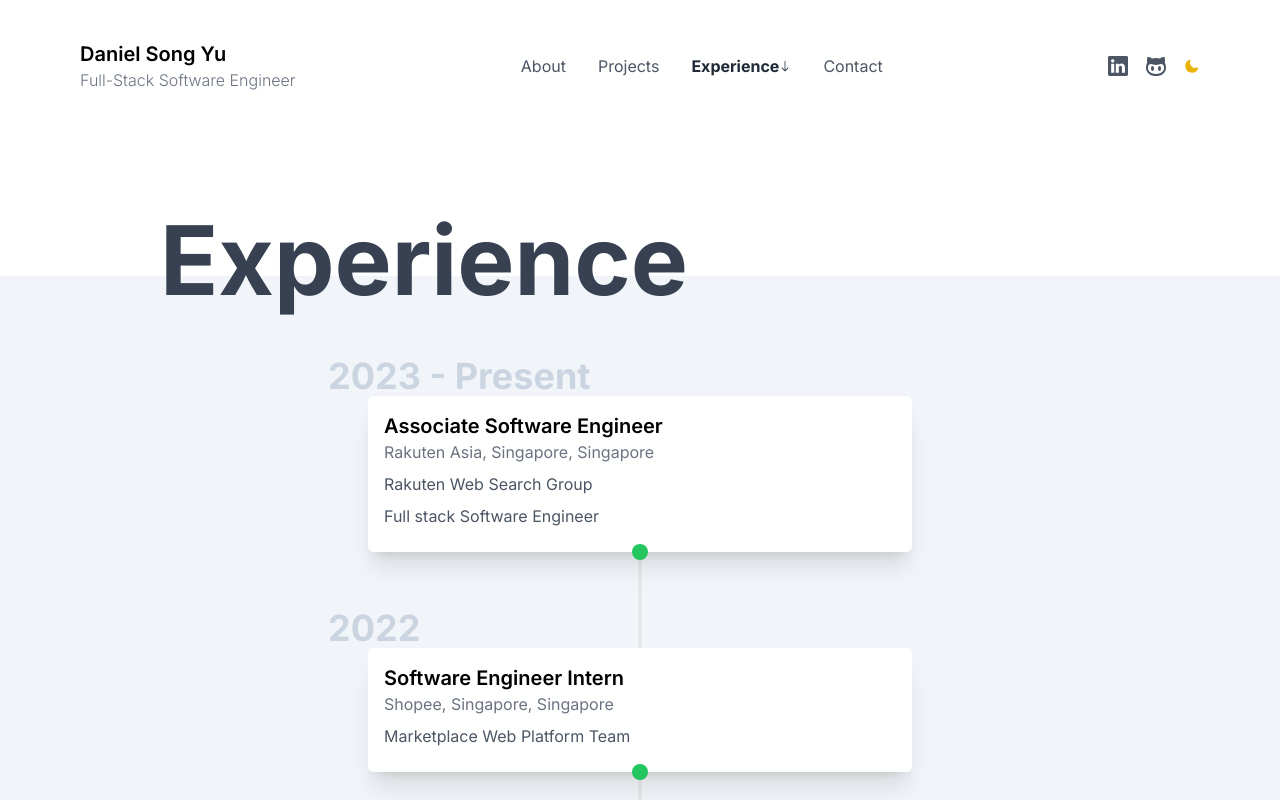
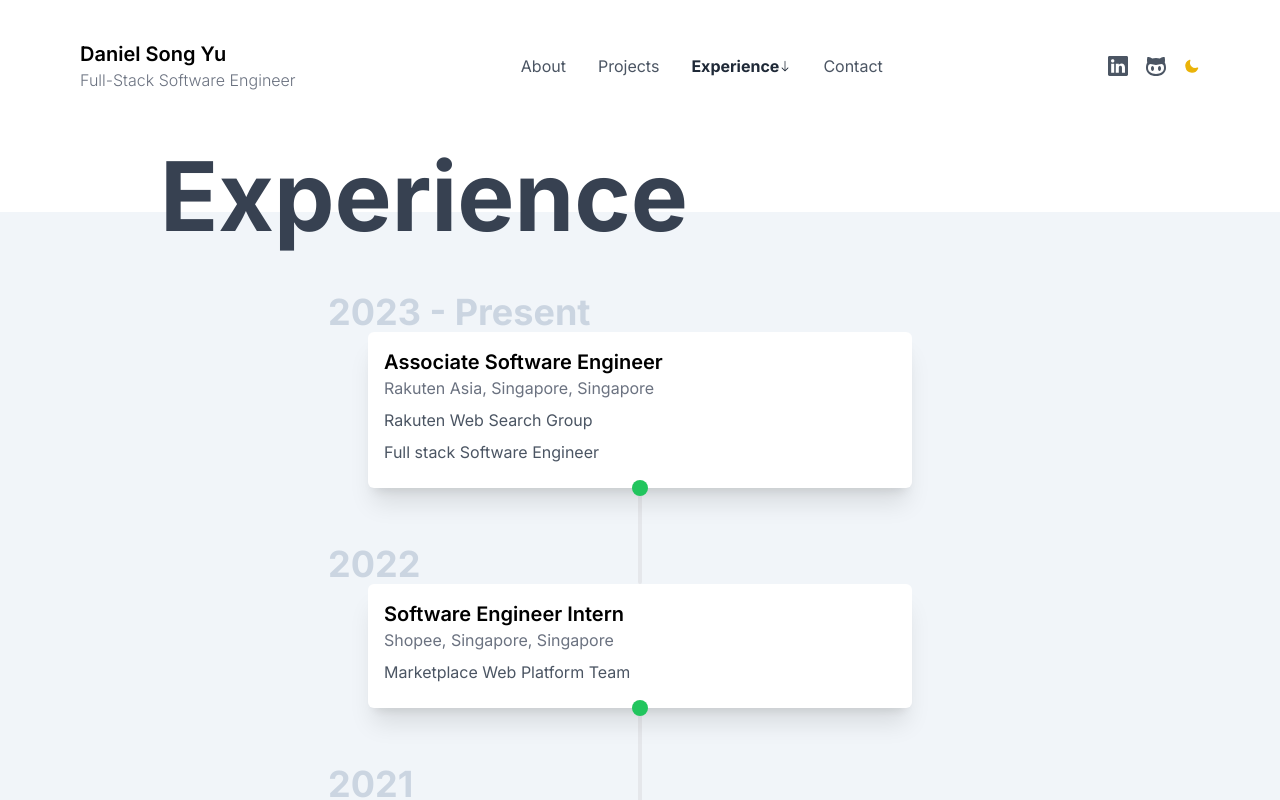
Before and after one commit to Song0180/daniel-song-portfolio, a Next.js app: page /experience in a window 1280 px wide. Shown: the top 800 px of the page. Built offline with nearby package versions, Linux system fonts and the light colour scheme.

Commit message:
heading align

```diff
--- a/app/ui/experience/experience.tsx
+++ b/app/ui/experience/experience.tsx
@@ -3,12 +3,12 @@ import userData from '@/app/lib/data';
 export default function Experience() {
   return (
     <section>
-      <div className='max-w-5xl mx-auto h-48 flex flex-col justify-between items-center'>
-        <h1 className='self-start mx-4 lg:mx-8 text-5xl md:text-8xl font-bold text-gray-700 dark:text-gray-200 py-20 text-left'>
+      <div className='max-w-5xl mx-auto h-28 mt-2 md:mt-0 md:h-40 flex flex-col justify-end'>
+        <h1 className='self-start mx-4 lg:mx-8 text-5xl md:text-8xl font-bold text-gray-700 dark:text-gray-200 py-16 md:py-12 text-left'>
           Experience
         </h1>
       </div>
-      <div className='bg-slate-100 dark:bg-black -mt-20 md:-mt-12 pt-10'>
+      <div className='bg-slate-100 dark:bg-black -mt-20 pt-10'>
         <div className='grid grid-cols-1 max-w-xl mx-auto pt-20'>
           {userData.experience.map((exp, idx) => (
             <>
--- a/app/ui/home/hero.tsx
+++ b/app/ui/home/hero.tsx
@@ -4,7 +4,7 @@ import Image from 'next/image';
 export default function Hero() {
   return (
     <div className='mx-auto max-w-5xl flex flex-row items-start overflow-hidden'>
-      <div className='w-full pt-0 pb-20 pl-4 sm:pr-8 md:text-left lg:pl-8 lg:mr-20 lg:pt-20 lg:w-1/2'>
+      <div className='w-full pt-0 pb-20 pl-4 sm:pr-8 md:text-left lg:pl-8 lg:mr-20 md:pt-2 lg:w-1/2'>
         {userData.roles.map((role) => (
           <h1
             key={role}
@@ -16,7 +16,7 @@ export default function Hero() {
         ))}
       </div>
 
-      <div className='hidden md:block relative w-full md:w-1/2 md:mt-20 lg:-mr-40 lg:mt-32'>
+      <div className='hidden md:block relative w-full md:w-1/2 md:mt-20 lg:-mr-40 lg:mt-12'>
         <div className='w-52 lg:w-3/4'>
           <Image
             width={360}
```
